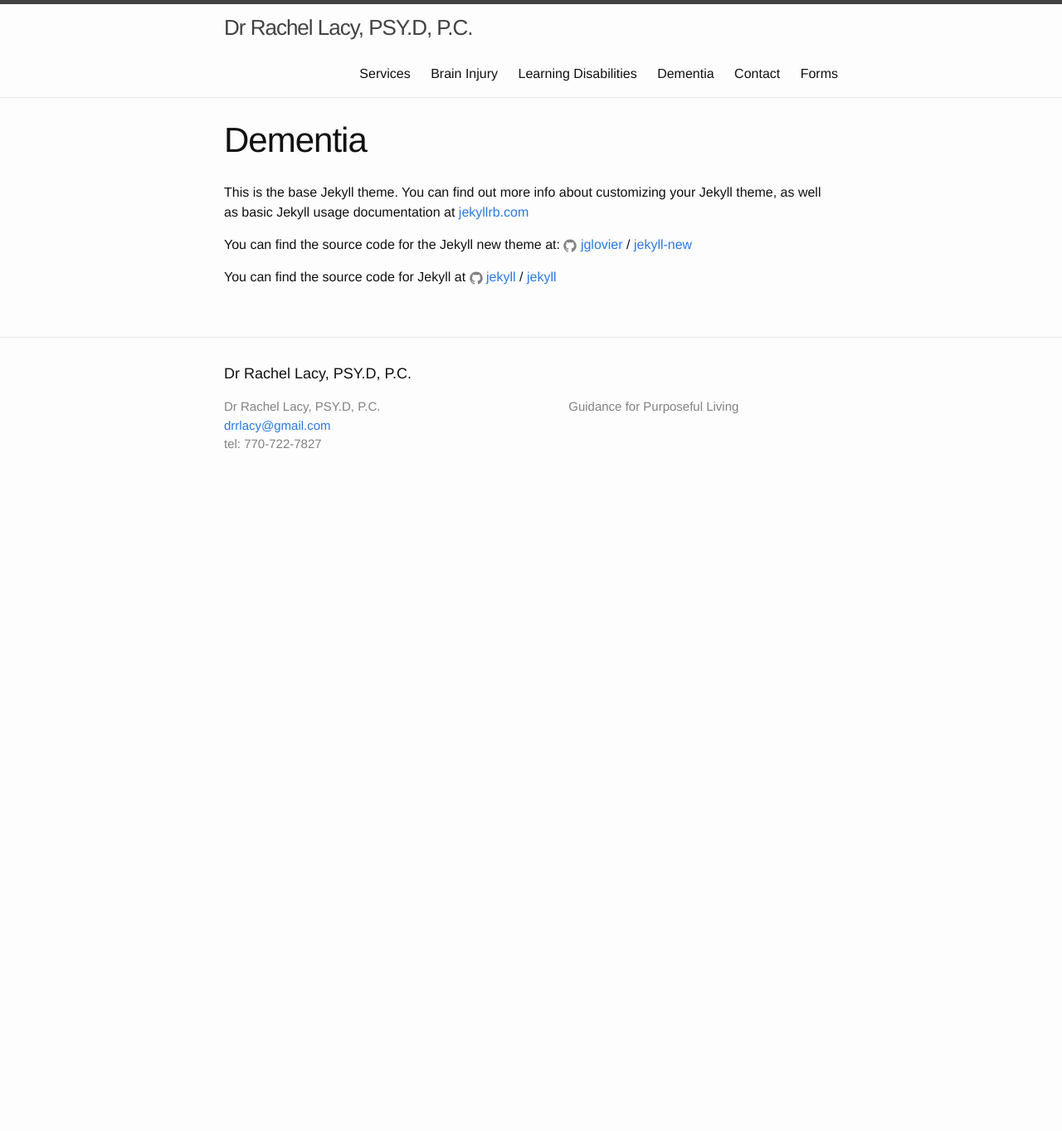
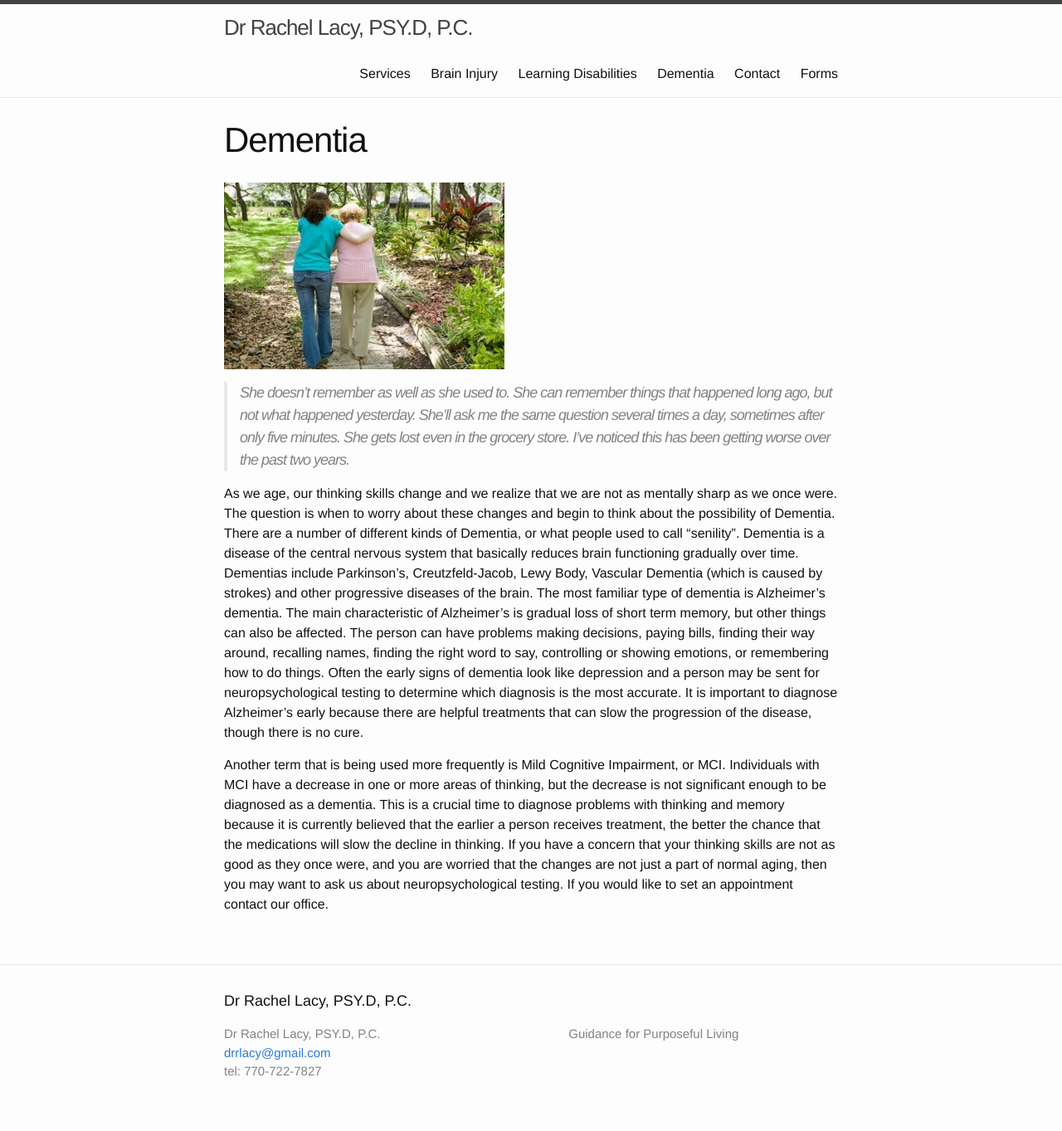
Before and after one commit to halcyon/renewedbrain.com, a Jekyll site: the page built from dementia.md, in a window 1280 px wide. Shown: the whole page at 83% size. Built offline with Jekyll 4.4.1, drawn with Linux system fonts in a browser that asks for light colours; before the commit the page ends 900 px from its top, so only the background shows below that.

Commit message:
Adding dementia

```diff
--- a/dementia.md
+++ b/dementia.md
@@ -4,13 +4,42 @@ title: Dementia
 permalink: /dementia/
 weight: 4
 ---
+![Woman suffering from dementia](../images/woman-with-dementia.jpg)
 
-This is the base Jekyll theme. You can find out more info about customizing your Jekyll theme, as well as basic Jekyll usage documentation at [jekyllrb.com](http://jekyllrb.com/)
+> She doesn’t remember as well as she used to. She can remember things
+> that happened long ago, but not what happened yesterday. She’ll ask
+> me the same question several times a day, sometimes after only five
+> minutes. She gets lost even in the grocery store. I’ve noticed this
+> has been getting worse over the past two years.
 
-You can find the source code for the Jekyll new theme at:
-{% include icon-github.html username="jglovier" %} /
-[jekyll-new](https://github.com/jglovier/jekyll-new)
+As we age, our thinking skills change and we realize that we are not
+as mentally sharp as we once were. The question is when to worry about
+these changes and begin to think about the possibility of
+Dementia. There are a number of different kinds of Dementia, or what
+people used to call "senility". Dementia is a disease of the central
+nervous system that basically reduces brain functioning gradually over
+time. Dementias include Parkinson’s, Creutzfeld-Jacob, Lewy Body,
+Vascular Dementia (which is caused by strokes) and other progressive
+diseases of the brain. The most familiar type of dementia is
+Alzheimer’s dementia. The main characteristic of Alzheimer’s is
+gradual loss of short term memory, but other things can also be
+affected. The person can have problems making decisions, paying bills,
+finding their way around, recalling names, finding the right word to
+say, controlling or showing emotions, or remembering how to do
+things. Often the early signs of dementia look like depression and a
+person may be sent for neuropsychological testing to determine which
+diagnosis is the most accurate. It is important to diagnose
+Alzheimer’s early because there are helpful treatments that can slow
+the progression of the disease, though there is no cure.
 
-You can find the source code for Jekyll at
-{% include icon-github.html username="jekyll" %} /
-[jekyll](https://github.com/jekyll/jekyll)
+Another term that is being used more frequently is Mild Cognitive
+Impairment, or MCI. Individuals with MCI have a decrease in one or
+more areas of thinking, but the decrease is not significant enough to
+be diagnosed as a dementia. This is a crucial time to diagnose
+problems with thinking and memory because it is currently believed
+that the earlier a person receives treatment, the better the chance
+that the medications will slow the decline in thinking. If you have a
+concern that your thinking skills are not as good as they once were,
+and you are worried that the changes are not just a part of normal
+aging, then you may want to ask us about neuropsychological
+testing. If you would like to set an appointment contact our office.
```
Also changed, not shown: images/woman-with-dementia.jpg (added).
